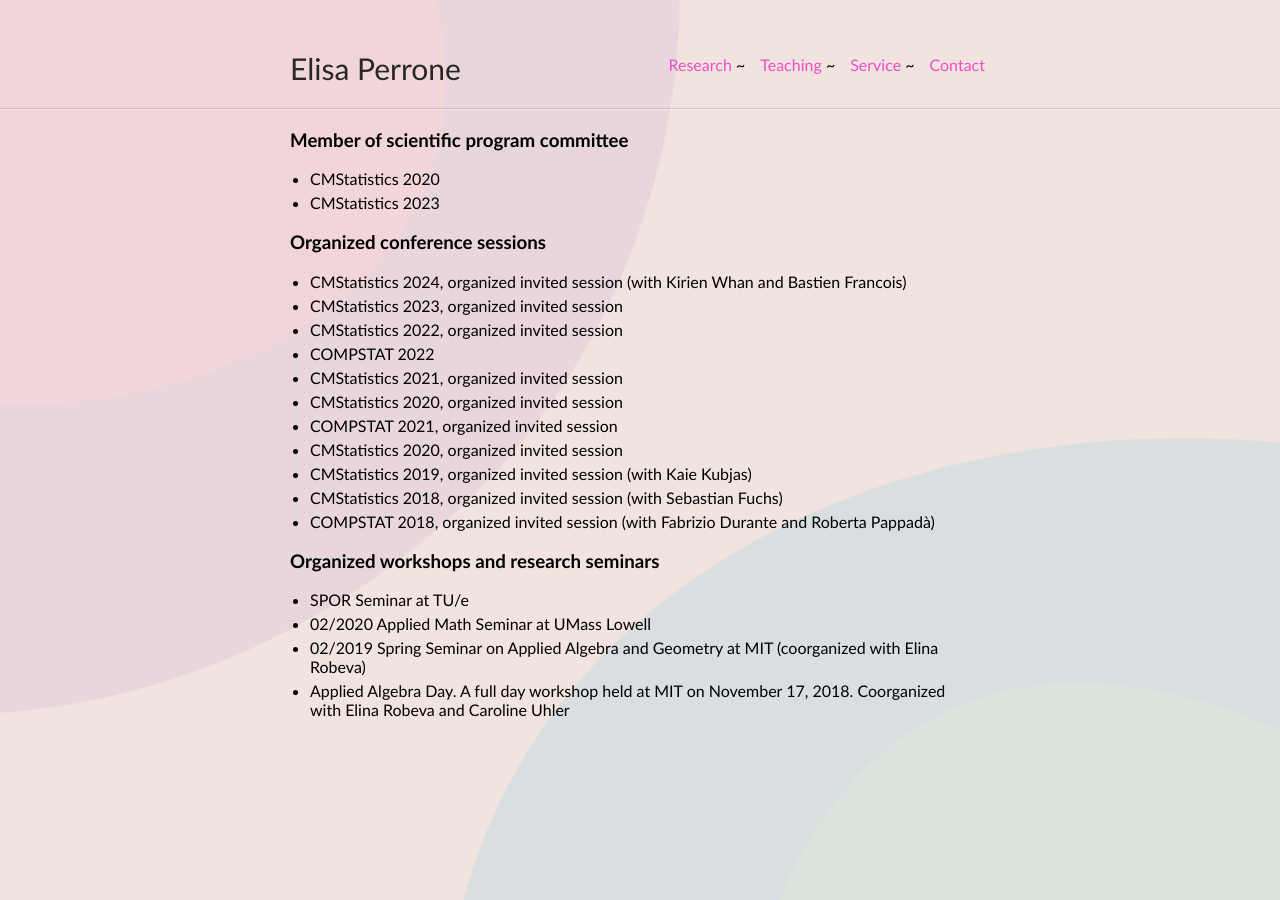
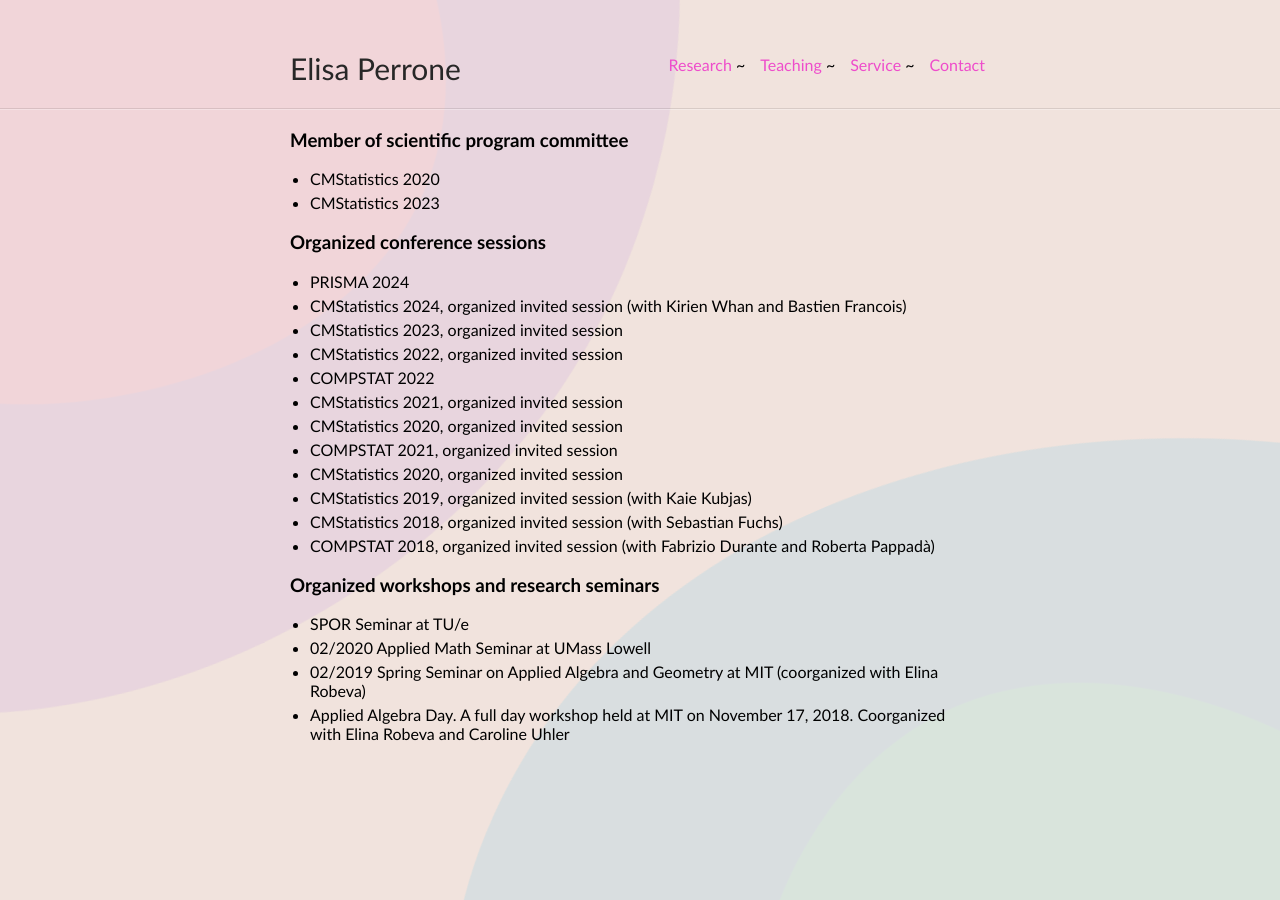
Before and after one commit to elisaperrone/elisaperrone.github.io, a Jekyll site: the page built from service.md, in a window 1280 px wide. Built offline with Jekyll 4.4.1, drawn with Linux system fonts in a browser that asks for light colours; our own code applies the rules of GitHub Pages for plain Markdown files.

Commit message:
Update service.md

```diff
--- a/service.md
+++ b/service.md
@@ -8,6 +8,7 @@ layout: default
 
 
 ### Organized conference sessions
+* PRISMA 2024
 * CMStatistics 2024, organized invited session (with Kirien Whan and Bastien Francois)
 * CMStatistics 2023, organized invited session
 * CMStatistics 2022, organized invited session
```
